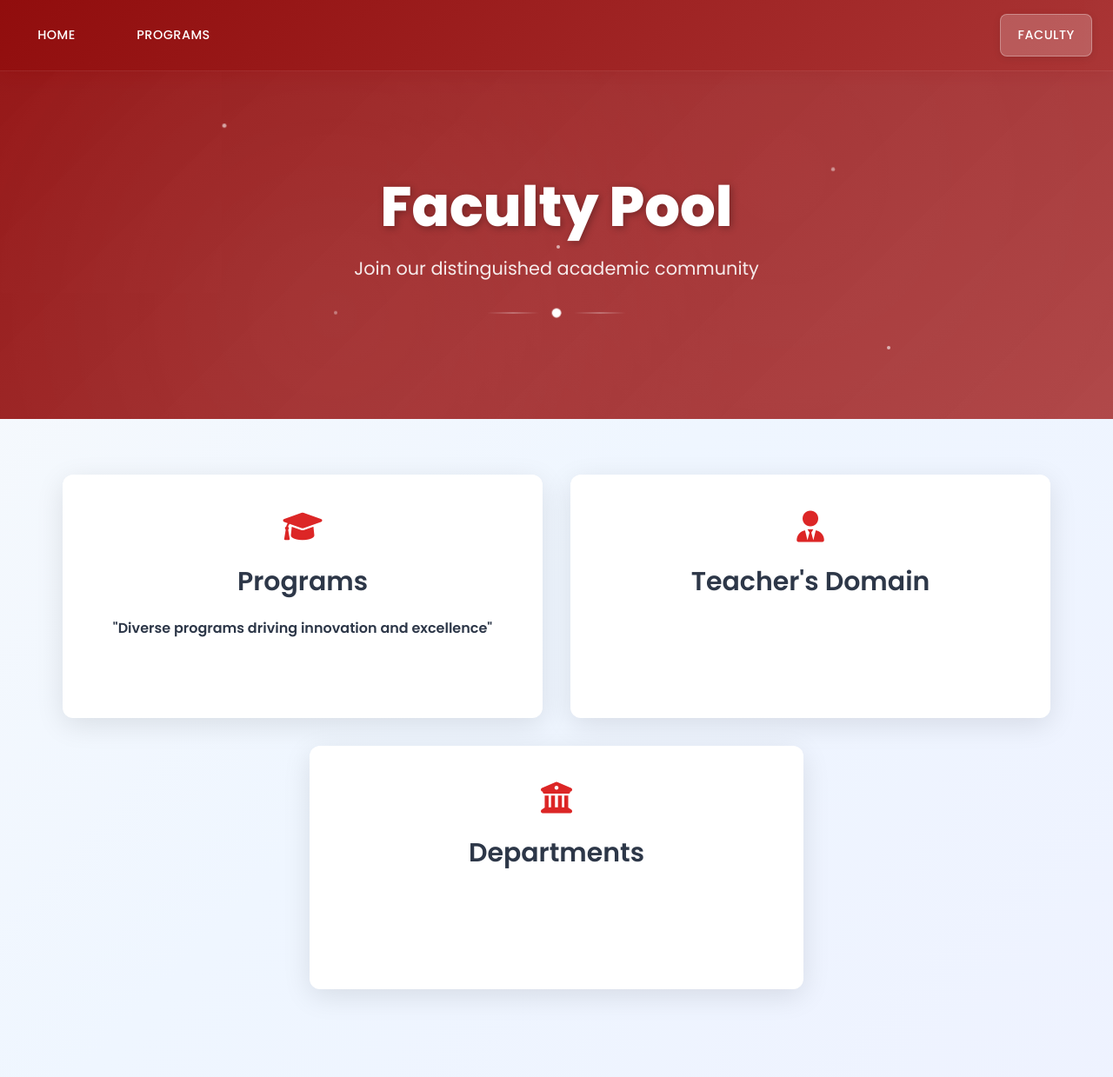
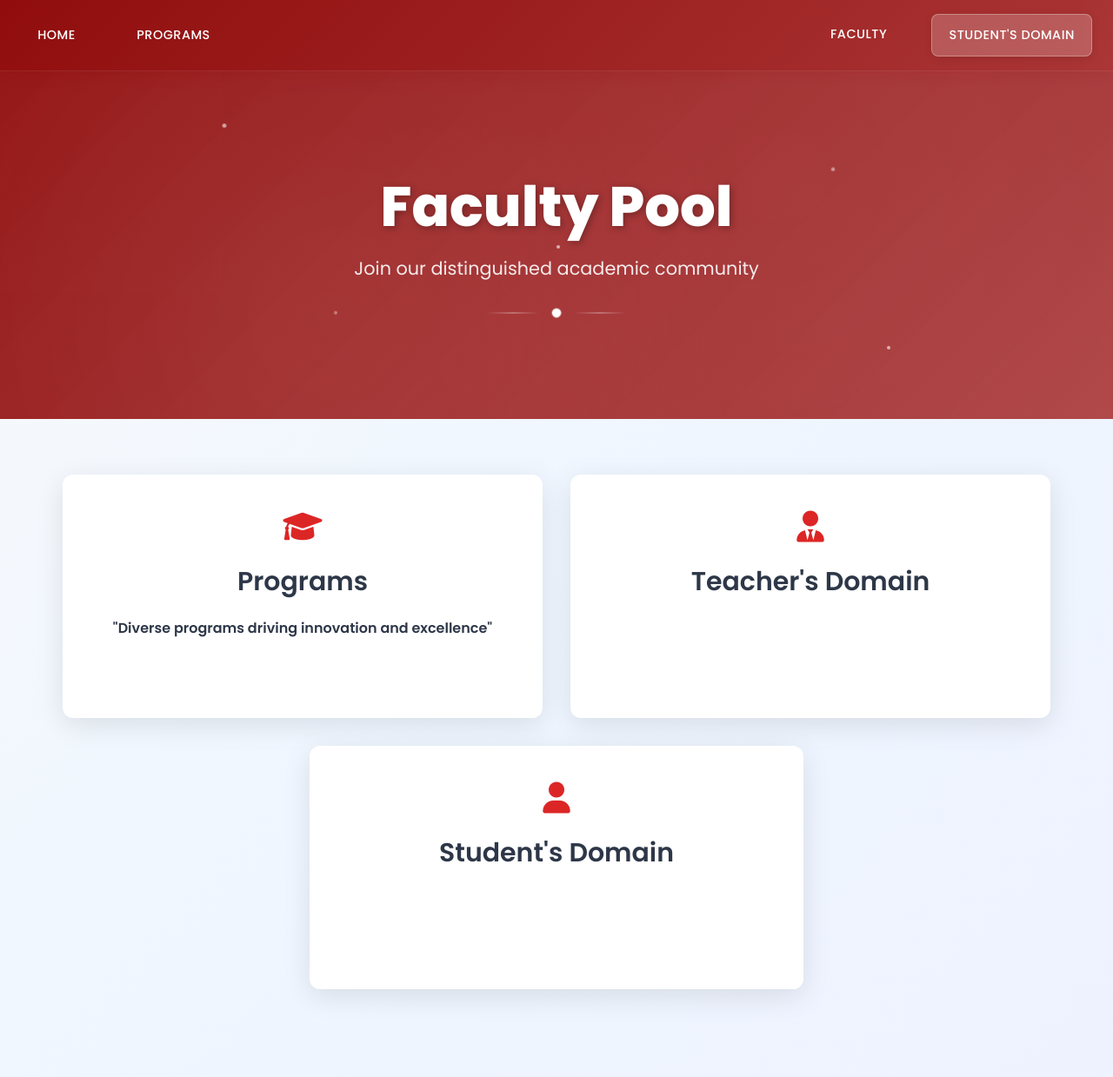
Before and after one commit to lavkush2336/faculty-pool, a PHP site: page / in a window 1280 px wide. Shown: the top 1239 px of the page at 87% size. Run offline with PHP 8.4, Linux system fonts and the light colour scheme; some libraries are stand-ins or nearby versions.

Commit message:
changes by lav

```diff
--- a/index.php
+++ b/index.php
@@ -51,25 +51,22 @@
     <div class="floating-square square-2"></div>
   </div>
 
-  <!-- Navigation -->
   <nav class="creative-nav">
     <div class="max-w-7xl mx-auto px-4">
       <div class="flex justify-between items-center py-3">
-        <!-- Left side: Home + Programs -->
         <div class="flex space-x-8">
           <a href="index.php" class="nav-item">HOME</a>
           <a href="department.php" class="nav-item">PROGRAMS</a>
         </div>
 
-        <!-- Right side: Faculty -->
         <div class="flex space-x-8">
-          <a href="faculty-member.php" class="nav-item active">FACULTY</a>
+          <a href="faculty-member.php" class="nav-item">FACULTY</a>
+          <a href="student.php" class="nav-item active">STUDENT'S DOMAIN</a>
         </div>
       </div>
     </div>
   </nav>
 
-  <!-- Hero -->
   <section class="hero-section">
     <div class="hero-content">
       <h1 class="hero-title">Faculty Pool</h1>
@@ -89,7 +86,6 @@
     </div>
   </section>
 
-  <!-- Main content -->
   <section class="main-content">
     <div class="max-w-7xl mx-auto">
       <div class="grid grid-cols-1 md:grid-cols-2 gap-8 mb-12" id="cardsView">
@@ -106,10 +102,13 @@
           <div class="text-3xl font-semibold text-primary-400 mb-4">Teacher's Domain</div>
         </div>
         </a>
-        <div class="flex-card cursor-pointer md:col-span-2 md:w-1/2 md:mx-auto">
-          <div class="text-4xl text-primary-600 mb-6"><i class="fas fa-university"></i></div>
-          <div class="text-3xl font-semibold text-primary-400 mb-4">Departments</div>
-        </div>
+
+        <a href="student.php" class="md:col-span-2 md:w-1/2 md:mx-auto">
+          <div class="flex-card cursor-pointer">
+            <div class="text-4xl text-primary-600 mb-6"><i class="fas fa-user"></i></div>
+            <div class="text-3xl font-semibold text-primary-400 mb-4">Student's Domain</div>
+          </div>
+        </a>
       </div>
 
       <div class="programs-list hidden" id="programsView" data-aos="fade-up">
@@ -141,6 +140,9 @@
       const container = document.getElementById('departmentsContainer');
       container.innerHTML = '<p class="text-center">Loading departments...</p>';
       try {
+        // This function is still present but will not be triggered by the main cards area anymore,
+        // as the "Programs" link redirects directly to 'department.php'.
+        // It remains here to ensure existing functionality that might call this function is preserved.
         const res = await fetch('departments.php');
         const data = await res.json();
         container.innerHTML = '';
@@ -170,7 +172,7 @@
 
     document.addEventListener('DOMContentLoaded', () => {
       AOS && AOS.init && AOS.init({ duration: 800, easing: 'ease-in-out', once: true, offset: 100 });
-      loadDepartments();
+      // loadDepartments(); // Removed direct call to align with navigation
     });
   </script>
 </body>
```
Also changed, not shown: faculty-dashboard.php (deleted).
